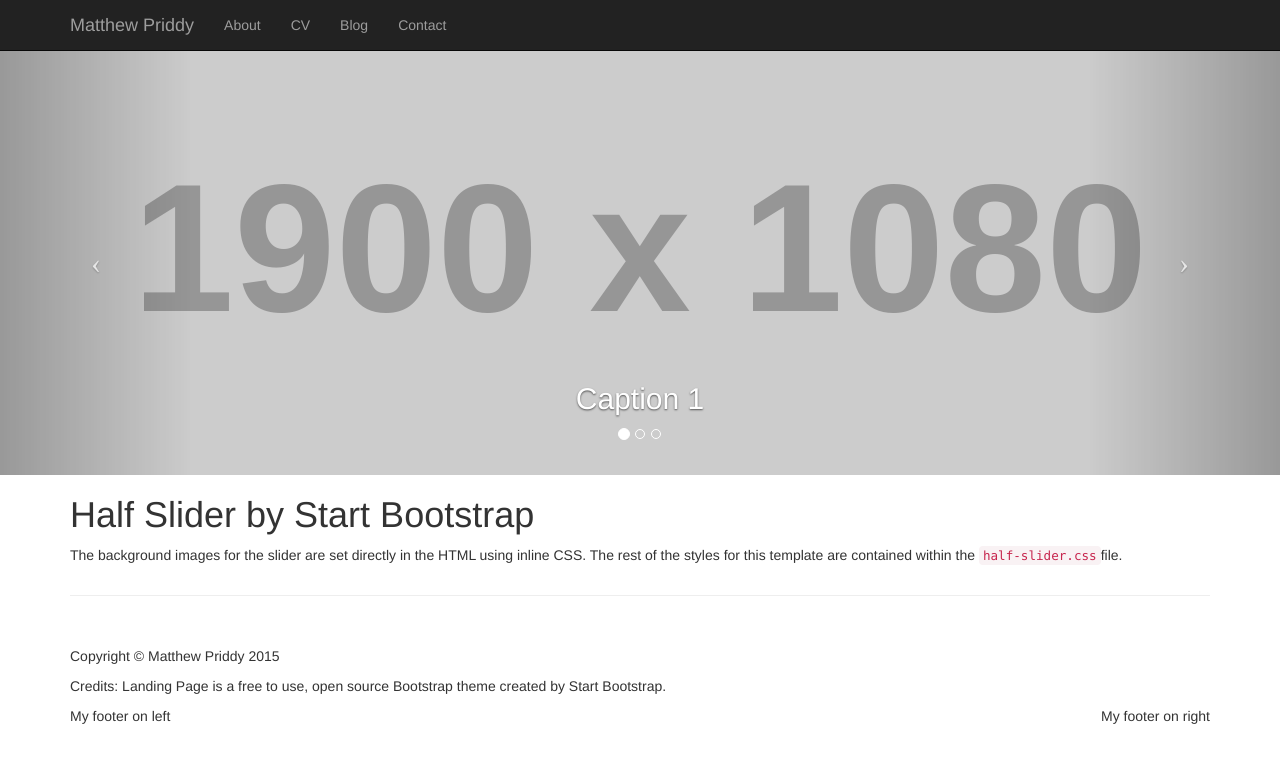
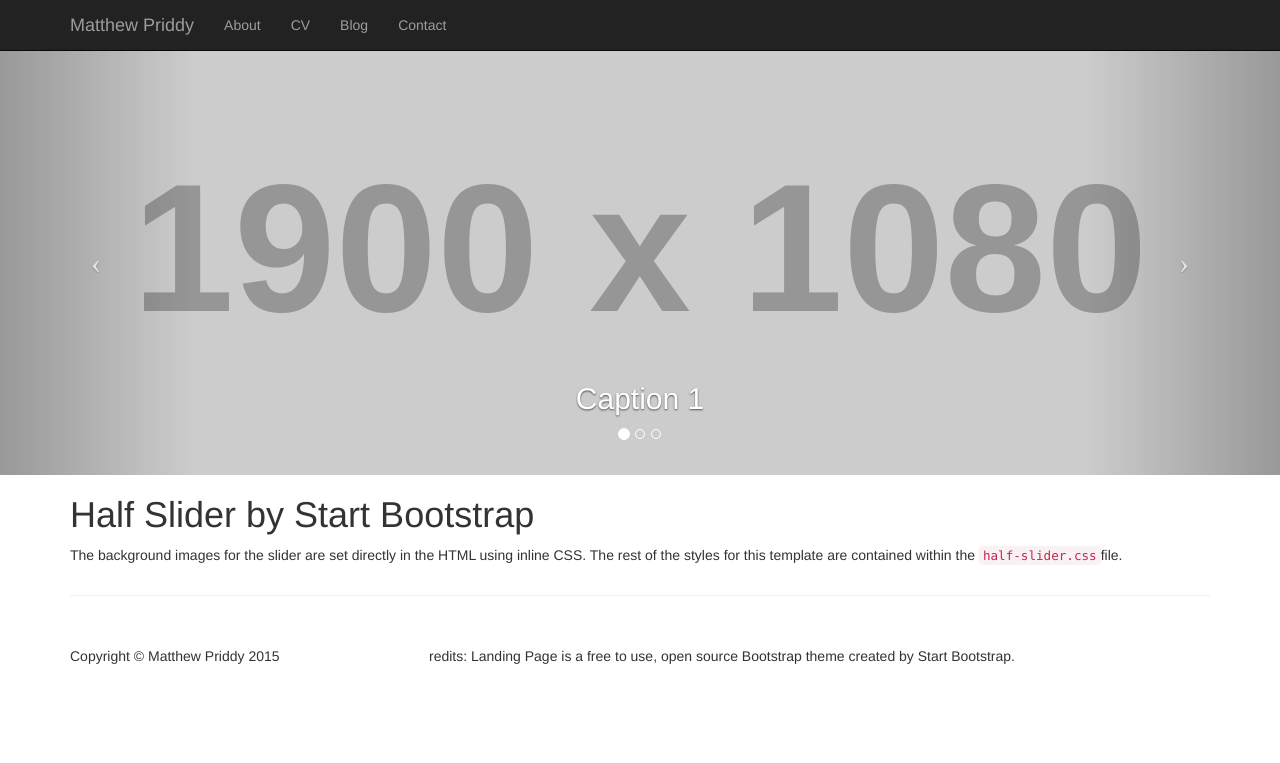
Before and after one commit to mwpriddy/mwpriddy.github.io, a Jekyll site: the page index.html, which Jekyll copies as it is, in a window 1280 px wide. Shown: the top 763 px of the page. Built offline with Jekyll 4.4.1, drawn with Linux system fonts in a browser that asks for light colours.

Commit message:
span left and right in footer

```diff
--- a/index.html
+++ b/index.html
@@ -122,12 +122,8 @@
         <!-- Footer -->
         <footer>
             <div class="row">
-                <div class="col-lg-12">
-                    <p class="alignleft">Copyright &copy; Matthew Priddy 2015</p>
-                    <p class="alignright">Credits: Landing Page is a free to use, open source Bootstrap theme created by Start Bootstrap.</p>
-                <span style="float: left;">My footer on left</span><span style="float: right;">My footer on right</span>
-
-
+                <div class="col-lg-10">
+                <span style="float: left;">Copyright &copy; Matthew Priddy 2015</span><span style="float: right;">redits: Landing Page is a free to use, open source Bootstrap theme created by Start Bootstrap.</span>
                 </div>
             </div>
             <!-- /.row -->
```
